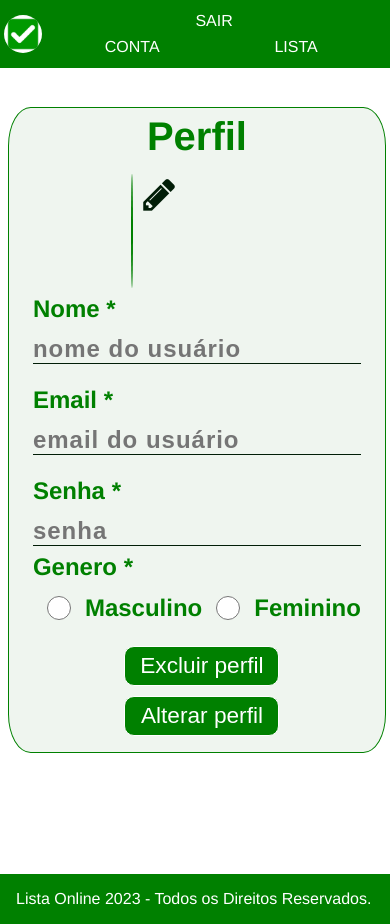
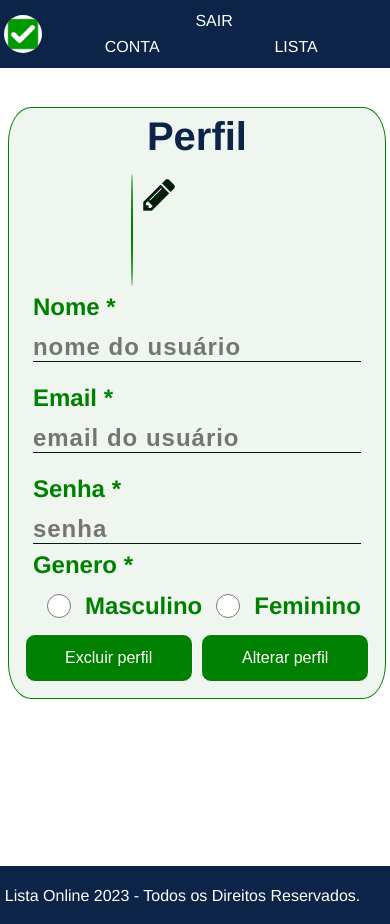
Before and after one commit to marcelo-belotto/lista-online, a PHP site: page /listaonline/view/tbusuario/perfil.html in a window 390 px wide. Run offline with PHP 8.4, Linux system fonts and the light colour scheme; data that the repository does not hold is empty.

Commit message:
responsividade

```diff
--- a/listaonline/view/style.css
+++ b/listaonline/view/style.css
@@ -1,5 +1,5 @@
 :root {
-  --cor-de-fundo-menu: #008000;
+  --cor-de-fundo-menu: #0B2447;
   --cor-da-fonte-menu: #ffffff;
   --cor-de-fundo-corpo: #ddf7e3;
   --cor-da-fonte-corpo: #000000;
@@ -69,12 +69,15 @@ html {
 }
 
 .rodape__container {
-  padding: 1em;
+  height: 3rem;
+  padding: 0.3em;
   background-color: var(--cor-de-fundo-menu);
   margin-top: 3rem;
 }
 
 .rodape__texto {
+  margin-top: 1rem;
   font-size: 1rem;
+  white-space: nowrap;
   color: var(--cor-da-fonte-menu);
 }
--- a/listaonline/view/tbusuario/foto/foto.css
+++ b/listaonline/view/tbusuario/foto/foto.css
@@ -7,7 +7,7 @@ h2 {
     font-size: 30pt;
     width: 99%;
     text-align: center;
-    color: #008000;
+    color: var(--cor-da-fonte-menu);
 }
 
 h2 {
@@ -57,6 +57,7 @@ label {
     margin-top: 40px;
     cursor: pointer;
     font-size: 15pt;
+    border-radius: 10px;
 }
 
 input[type="submit"] {
@@ -68,4 +69,5 @@ input[type="submit"] {
     color: white;
     text-align: center;
     border: 1px solid #008000;
+    border-radius: 10px;
 }
--- a/listaonline/view/tbusuario/perfil.html
+++ b/listaonline/view/tbusuario/perfil.html
@@ -59,8 +59,10 @@
                 </aside>
             </div>
         </form>
-        <button class="deletar" onclick="excluirPerfil()">Excluir perfil</button>
-        <button class="alterar" onclick="alterarPerfil()">Alterar perfil</button>
+        <section class="container">
+            <button class="deletar" onclick="excluirPerfil()">Excluir perfil</button>
+            <button class="alterar" onclick="alterarPerfil()">Alterar perfil</button>
+        </section>
     </div>
 
     <footer class="rodape">
--- a/listaonline/view/tbusuario/usuario.css
+++ b/listaonline/view/tbusuario/usuario.css
@@ -7,7 +7,7 @@ h2 {
     font-size: 30pt;
     width: 99%;
     text-align: center;
-    color: #008000;
+    color: var(--cor-de-fundo-menu);
 }
 
 h2 {
@@ -114,7 +114,7 @@ input[type="radio"] {
 
 article {
     width: 100%;
-    height: auto;
+    height: 7rem;
     margin-bottom: 15px;
     display: inline-flex;
 }
@@ -122,7 +122,7 @@ article {
 .imgusu {
     max-width: 8rem;
     width: auto;
-    height: 7rem;
+    height: auto;
     margin-left: 30%;
     border-radius: 100%;
     border: 1px solid #008000;
@@ -155,18 +155,6 @@ i {
     height: 40px;
 }
 
-.deletar,
-.alterar {
-    border: 1px solid;
-    margin: 10px 0 0 10px;
-    width: 45%;
-    height: 40px;
-    background: #008000;
-    color: white;
-    font-size: 17pt;
-    border-radius: 10px;
-}
-
 .cadastrar {
     border: 1px solid;
     margin: 0;
@@ -177,3 +165,22 @@ i {
     font-size: 17pt;
     border-radius: 10px;
 }
+
+section {
+    width: 100%;
+    display: flex;
+    justify-content: space-around;
+    gap: 0.55rem;
+}
+
+.deletar,
+.alterar {
+    border: 1px solid;
+    width: 100%;
+    height: 3rem;
+    background: #008000;
+    color: white;
+    font-size: 1rem;
+    border-radius: 10px;
+    padding: 0.5rem;
+}
```
Also changed, not shown: listaonline/view/tbconta/conta.css (+0 -47 lines), listaonline/view/tbusuario/login/login.css (+3 -14 lines).
